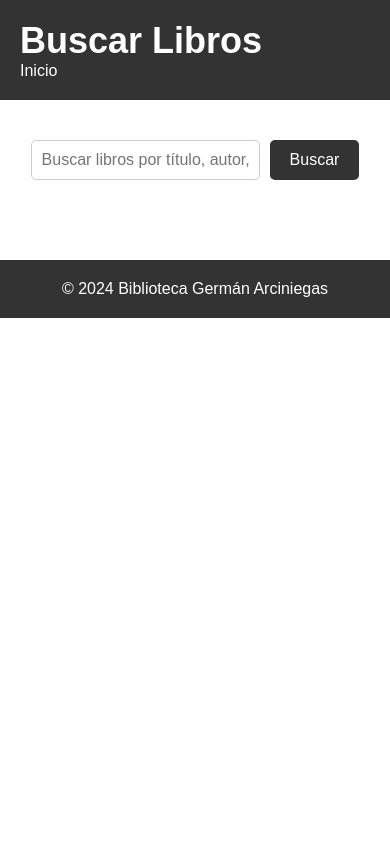
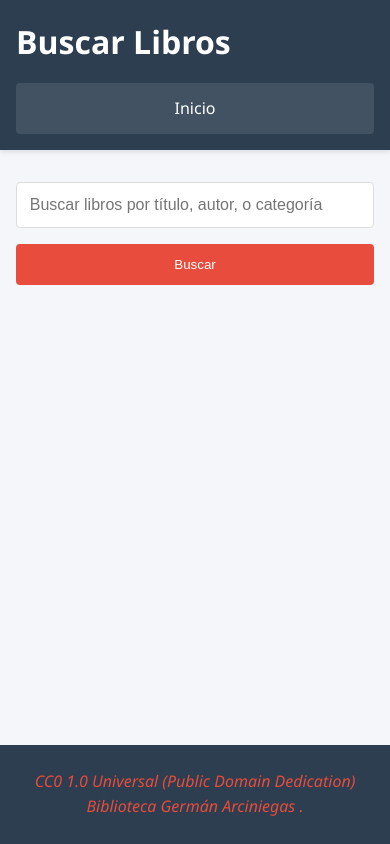
Before and after one commit to Yider18/Book_haven, a Django app: page /buscar_libros/ in a window 390 px wide. Run offline with Django 5.2, Linux system fonts and the light colour scheme.

Commit message:
Modificacion de css en cada aplicacion

```diff
--- a/catalogo/services/google_books_service.py
+++ b/catalogo/services/google_books_service.py
@@ -12,7 +12,7 @@ class GoogleBooksService:
         try:
             params = {
                 'q': query,
-                'maxResults': 40,
+                'maxResults': 10,
                 'langRestrict': 'es'
             }
             response = requests.get(GoogleBooksService.BASE_URL, params=params)
--- a/catalogo/static/css/styleb.css
+++ b/catalogo/static/css/styleb.css
@@ -1,107 +1,180 @@
-/* Estilos generales */
-body {
-    font-family: Arial, sans-serif;
+
+:root {
+    --primary-color: #2c3e50;
+    --secondary-color: #e74c3c;
+    --background-color: #f5f6fa;
+    --text-color: #2c3e50;
+}
+
+
+* {
     margin: 0;
     padding: 0;
+    box-sizing: border-box;
 }
 
-/* Estilos de encabezado */
+body {
+    font-family: 'Segoe UI', Tahoma, Geneva, Verdana, sans-serif;
+    line-height: 1.6;
+    background-color: var(--background-color);
+    color: var(--text-color);
+}
+
+/* Header y navegación */
 header {
-    background-color: #333;
-    color: #fff;
-    padding: 20px;
+    background-color: var(--primary-color);
+    color: white;
+    padding: 1rem 2rem;
+    box-shadow: 0 2px 5px rgba(0, 0, 0, 0.1);
 }
 
 header h1 {
-    margin: 0;
-    font-size: 36px;
+    font-size: 2rem;
+    margin-bottom: 1rem;
 }
 
 nav ul {
-    list-style-type: none;
-    margin: 0;
-    padding: 0;
+    list-style: none;
     display: flex;
-}
-
-nav li {
-    margin-right: 20px;
+    gap: 2rem;
+    flex-wrap: wrap;
 }
 
 nav a {
-    color: #fff;
+    color: white;
     text-decoration: none;
+    font-weight: 500;
+    padding: 0.5rem 1rem;
+    border-radius: 4px;
+    transition: background-color 0.3s;
 }
 
 nav a:hover {
-    color: #ccc;
+    background-color: rgba(255, 255, 255, 0.1);
 }
 
-/* Estilos de contenido principal */
+/* Contenido principal */
 main {
-    padding: 40px;
+    max-width: 1200px;
+    margin: 2rem auto;
+    padding: 0 2rem;
 }
 
+section {
+    background-color: white;
+    border-radius: 8px;
+    padding: 2rem;
+    margin-bottom: 2rem;
+    box-shadow: 0 2px 5px rgba(0, 0, 0, 0.05);
+}
+
+section h2 {
+    color: var(--primary-color);
+    margin-bottom: 1rem;
+    font-size: 1.8rem;
+}
+
+section p {
+    margin-bottom: 1.5rem;
+    color: #555;
+}
+
+/* Formulario de búsqueda */
 form {
-    display: flex;
-    justify-content: center;
-    margin-bottom: 40px;
+    margin-bottom: 2rem;
 }
 
 input[type="text"] {
-    padding: 10px;
-    font-size: 16px;
-    border: 1px solid #ccc;
-    border-radius: 5px;
-    flex-grow: 1;
-    margin-right: 10px;
+    width: 100%;
+    padding: 0.8rem;
+    border: 1px solid #ddd;
+    border-radius: 4px;
+    margin-bottom: 1rem;
+    font-size: 1rem;
 }
 
-button[type="submit"] {
-    background-color: #333;
-    color: #fff;
+button {
+    background-color: var(--secondary-color);
+    color: white;
+    padding: 0.8rem 1.5rem;
     border: none;
-    padding: 10px 20px;
-    font-size: 16px;
-    border-radius: 5px;
+    border-radius: 4px;
     cursor: pointer;
+    font-weight: 500;
 }
 
-button[type="submit"]:hover {
-    background-color: #555;
+button:hover {
+    background-color: #c0392b;
 }
 
-section h2 {
-    font-size: 24px;
-}
-
+/* Resultados de búsqueda */
 section ul {
-    list-style-type: none;
-    margin: 0;
-    padding: 0;
+    list-style: none;
 }
 
 section li {
-    margin-bottom: 10px;
+    padding: 1rem 0;
+    border-bottom: 1px solid #eee;
+}
+
+section li:last-child {
+    border-bottom: none;
 }
 
 section a {
-    color: #333;
+    color: var(--primary-color);
     text-decoration: none;
 }
 
 section a:hover {
-    color: #555;
+    color: var(--secondary-color);
 }
 
-/* Estilos de pie de página */
-footer {
-    background-color: #333;
-    color: #fff;
-    text-align: center;
-    padding: 20px;
+/* Error message styles */
+p:last-child {
+    color: var(--secondary-color);
+    font-style: italic;
 }
 
-footer p {
-    margin: 0;
+/* Footer */
+footer {
+    background-color: var(--primary-color);
+    color: white;
+    text-align: center;
+    padding: 1.5rem;
+    position: fixed;
+    bottom: 0;
+    width: 100%;
 }
+
+/* Diseño responsivo */
+@media (max-width: 768px) {
+    header {
+        padding: 1rem;
+    }
+
+    nav ul {
+        flex-direction: column;
+        gap: 1rem;
+    }
+
+    nav a {
+        display: block;
+        padding: 0.8rem;
+        text-align: center;
+        background-color: rgba(255, 255, 255, 0.1);
+    }
+
+    main {
+        padding: 0 1rem;
+        margin-bottom: 5rem; /* Espacio para el footer fijo */
+    }
+
+    section {
+        padding: 1.5rem;
+    }
+
+    button {
+        width: 100%;
+    }
+}
--- a/catalogo/templates/buscar_libros.html
+++ b/catalogo/templates/buscar_libros.html
@@ -41,7 +41,7 @@
     </main>
 
     <footer>
-        <p>&copy; 2024 Biblioteca Germán Arciniegas</p>
+        <p> <r href="https://creativecommons.org/publicdomain/zero/1.0/">CC0 1.0 Universal (Public Domain Dedication)</r> Biblioteca Germán Arciniegas .</p>
     </footer>
 </body>
 </html>
--- a/catalogo/templates/detalles_libro.html
+++ b/catalogo/templates/detalles_libro.html
@@ -4,7 +4,7 @@
         {% load static %}
         <meta charset="UTF-8">
         <meta name="viewport" content="width=device-width, initial-scale=1.0">
-        <title>{% if libro %}{{ libro.title }}{% else %}Detalle del Libro{% endif %}</title>
+        <title>Detalles del Libro</title>
 <link rel="stylesheet" type="text/css" href="{% static 'css/styled.css' %}">
     </head>
     <body>
@@ -39,7 +39,7 @@
         </main>
 
         <footer>
-            <p>&copy; 2024 Biblioteca Germán Arciniegas</p>
+            <p> <r href="https://creativecommons.org/publicdomain/zero/1.0/">CC0 1.0 Universal (Public Domain Dedication)</r> Biblioteca Germán Arciniegas .</p>
         </footer>
     </body>
     </html>
--- a/main/templates/index.html
+++ b/main/templates/index.html
@@ -36,7 +36,7 @@
     </main>
 
     <footer>
-        <p>&copy; 2024 Biblioteca Germán Arciniegas</p>
+        <p> <r href="https://creativecommons.org/publicdomain/zero/1.0/">CC0 1.0 Universal (Public Domain Dedication)</r> Biblioteca Germán Arciniegas .</p>
     </footer>
 </body>
 </html>
```
Also changed, not shown: catalogo/static/css/styled.css (+50 -46 lines), main/static/css/style.css (+6 -32 lines).
